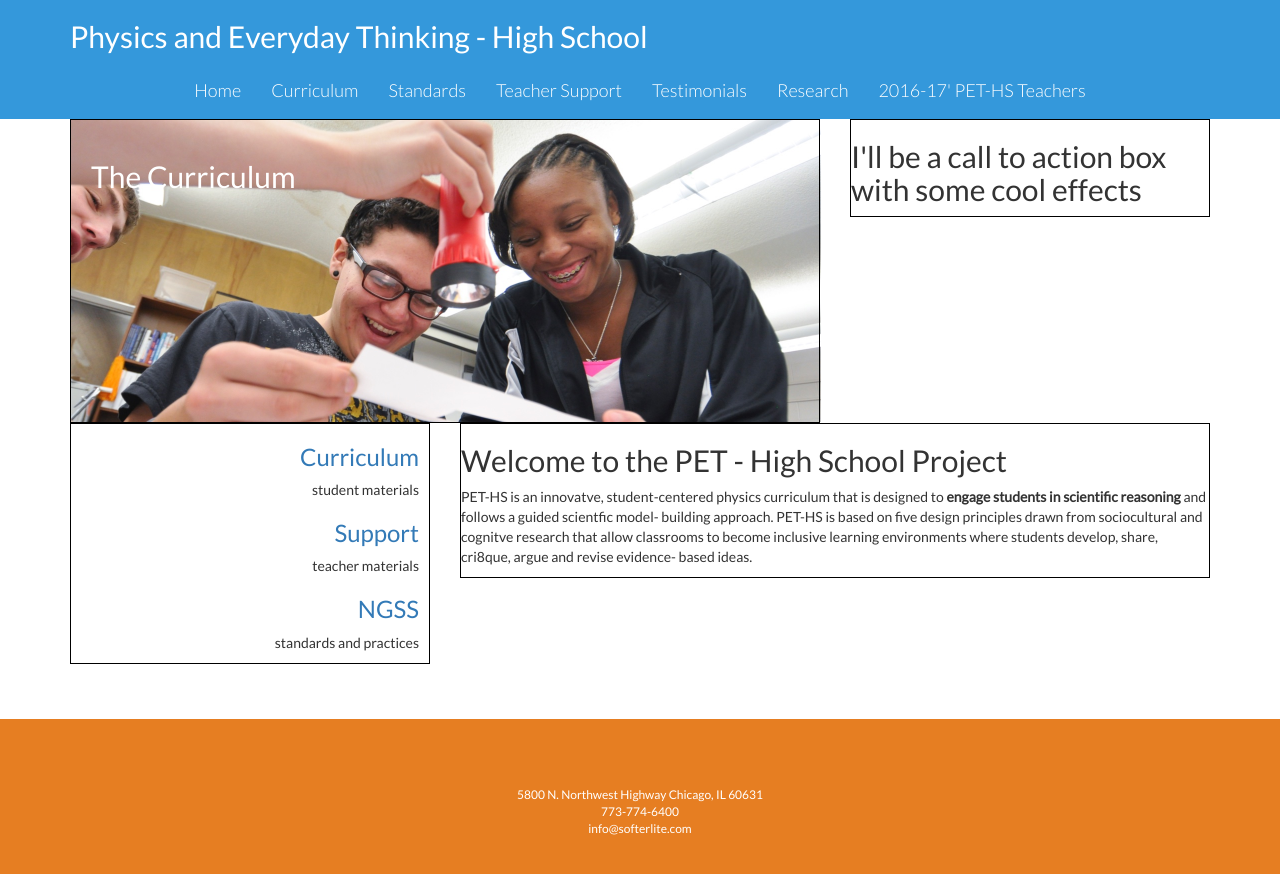
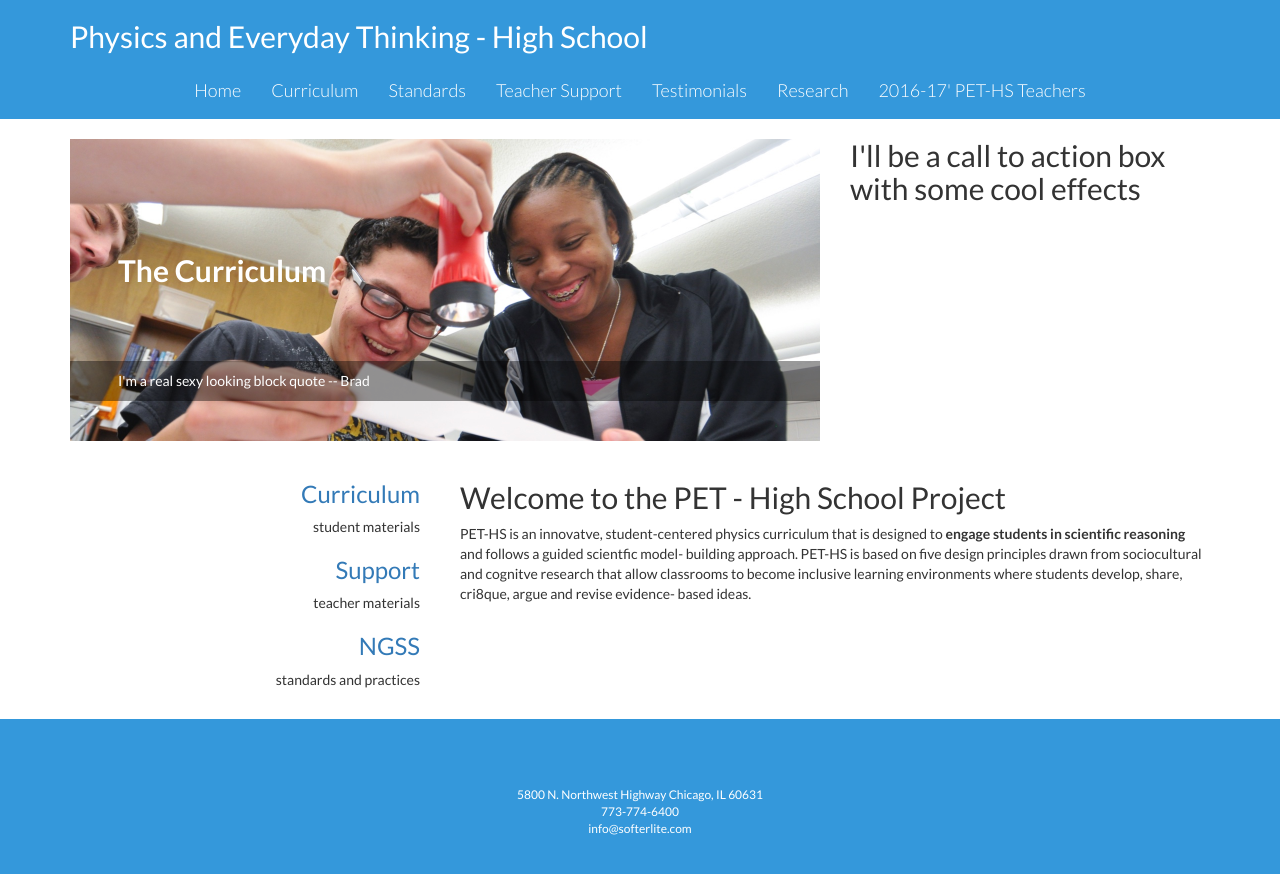
Before and after one commit to bradleystachurski/PETHighSchool, a website: page index.html in a window 1280 px wide. Drawn offline with nearby package versions, Linux system fonts and the light colour scheme.

Commit message:
Added quote bar and rearranged text overlaying main picture

```diff
--- a/index.html
+++ b/index.html
@@ -16,7 +16,7 @@
 
     <!-- Custom Fonts -->
     <link href="vendor/font-awesome/css/font-awesome.min.css" rel="stylesheet" type="text/css">
-    <link href='https://fonts.googleapis.com/css?family=Lato:100,300,400' rel='stylesheet' type='text/css'>
+    <link href='https://fonts.googleapis.com/css?family=Lato:100,300,400,700' rel='stylesheet' type='text/css'>
 
     <!-- Plugin CSS -->
     <link href="vendor/magnific-popup/magnific-popup.css" rel="stylesheet">
@@ -227,6 +227,9 @@
             <div class="col-lg-8">
                 <div class="image-slider">
                     <h2>The Curriculum</h2>
+                    <div class="quote-banner">
+                        I'm a real sexy looking block quote -- Brad
+                    </div>
                     <img src="img/Home-Image.jpg" width="750" height="302" alt=""/>
                 </div>
             </div>
--- a/less/creative.less
+++ b/less/creative.less
@@ -141,29 +141,38 @@ a.button {
 
 // Testing styles -- to be refactored
 .image-slider {
-    border: 1px solid black;
     position: relative;
     width: 100%;
+    margin: 20px 0;
 
     h2 {
         color: white;
         position: absolute;
-        left: 20px;
-        top: 20px;
+        font-weight: 700;
+        left: 48px;
+        top: 95px;
     }
 
     img {
         position: relative;
         z-index: -1;
     }
+
+    .quote-banner {
+        color: white;
+        position: absolute;
+        width: 100%;
+        background: rgba(0, 0, 0, 0.4);
+        bottom: 40px;
+        padding: 10px;
+        padding-left: 48px;
+    }
 }
 
 .call-to-action-box {
-    border: 1px solid black;
 }
 
 .main-links {
-    border: 1px solid black;
 
     ul {
         list-style: none;
@@ -174,7 +183,6 @@ a.button {
 }
 
 .welcome-section {
-    border: 1px solid black;
 }
 
 footer {
@@ -234,7 +242,7 @@ footer {
 }
 
 .header {
-    background: #3498db;
+    background: @theme-primary;
 
     .title {
         color: white;
--- a/less/variables.less
+++ b/less/variables.less
@@ -2,7 +2,7 @@
 
 // Gray and Brand Colors for use across theme
 
-@theme-primary:    #e67e22;
+@theme-primary:    #3498db;
 
 @gray-base:        #000;
 @gray-darker:      lighten(@gray-base, 13.5%); // #222
```
Also changed, not shown: css/creative.css, css/creative.min.css.
